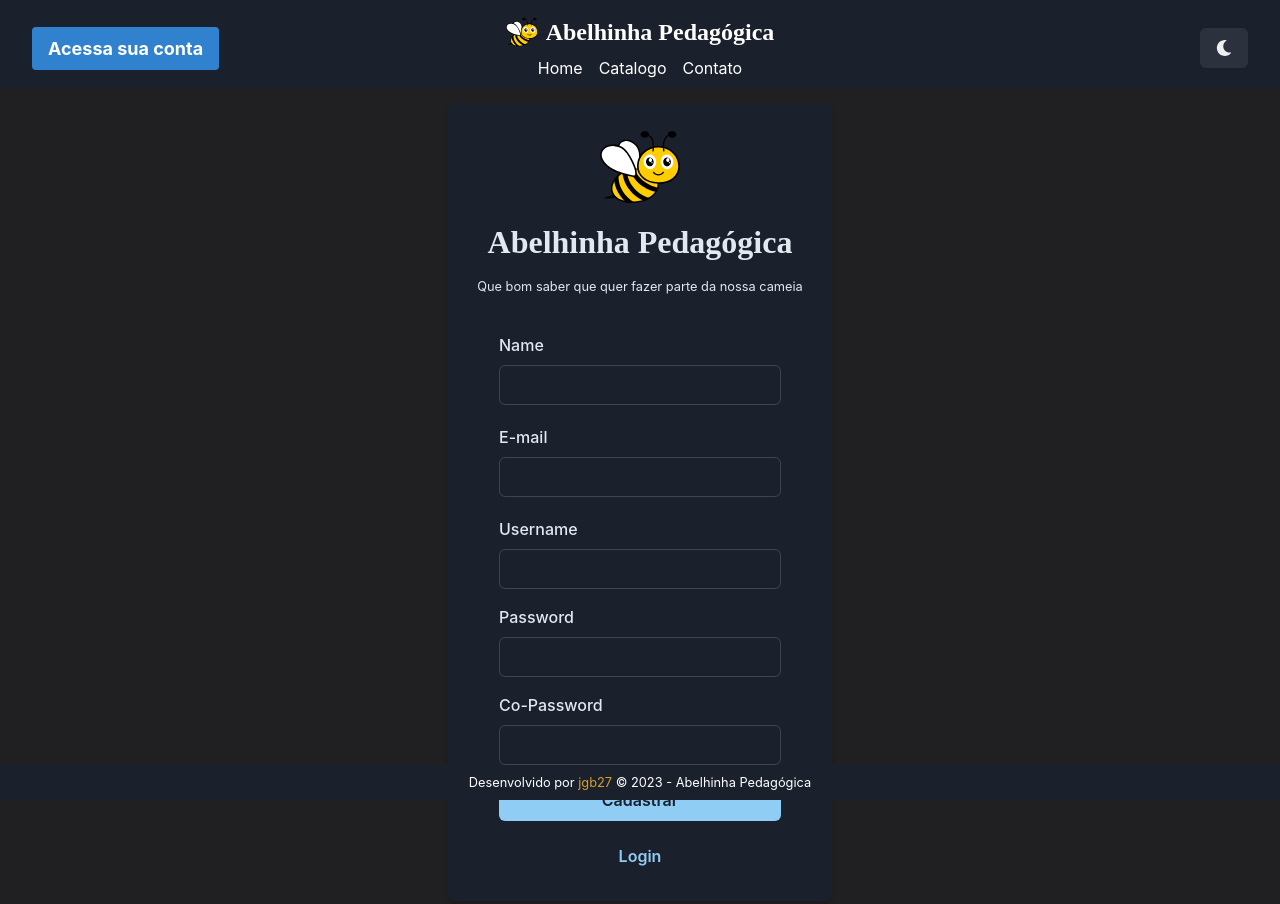
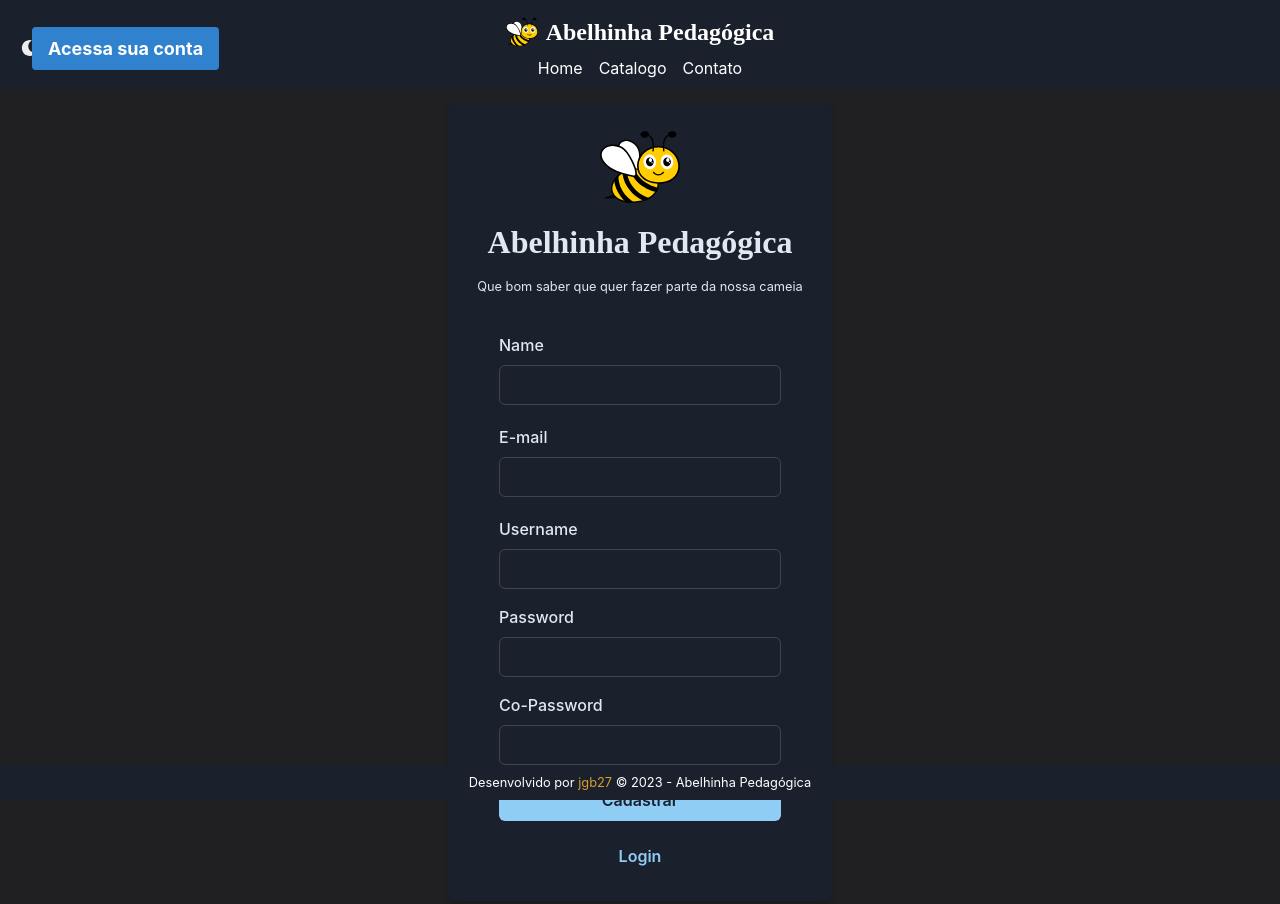
Before and after one commit to jgb27/abelhinha-pedagogica, a React (Vite) app: page /register in a window 1280 px wide. Shown: the top 904 px of the page. Built offline with nearby package versions, Linux system fonts and the light colour scheme; no server answers.

Commit message:
Update ThemeToggle.jsx
Melhor o posicionamento do toogle no site

```diff
--- a/src/components/ThemeToggle.jsx
+++ b/src/components/ThemeToggle.jsx
@@ -17,9 +17,9 @@ function ThemeToggle({ spacing, position }) {
   };
 
   return (
-    <Box position={position} right={spacing} >
-      <Button onClick={handleModeToggle}>
-        {currentMode === 'light' ? <FaMoon /> : <FaSun />} {/* Ícones de sol e lua */}
+    <Box position={position} left='5px' right={spacing} >
+      <Button bg='transparent' onClick={handleModeToggle}>
+        {currentMode === 'light' ? <FaMoon /> : <FaSun />}
       </Button>
     </Box >
   );
```
